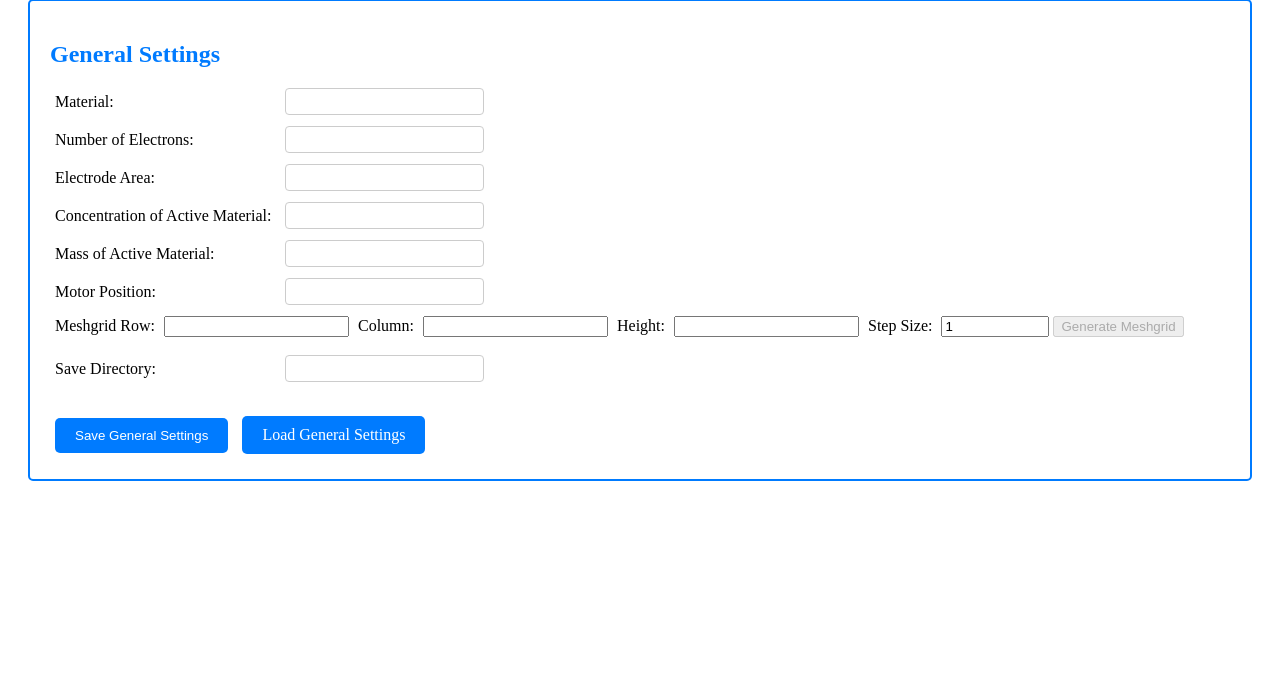
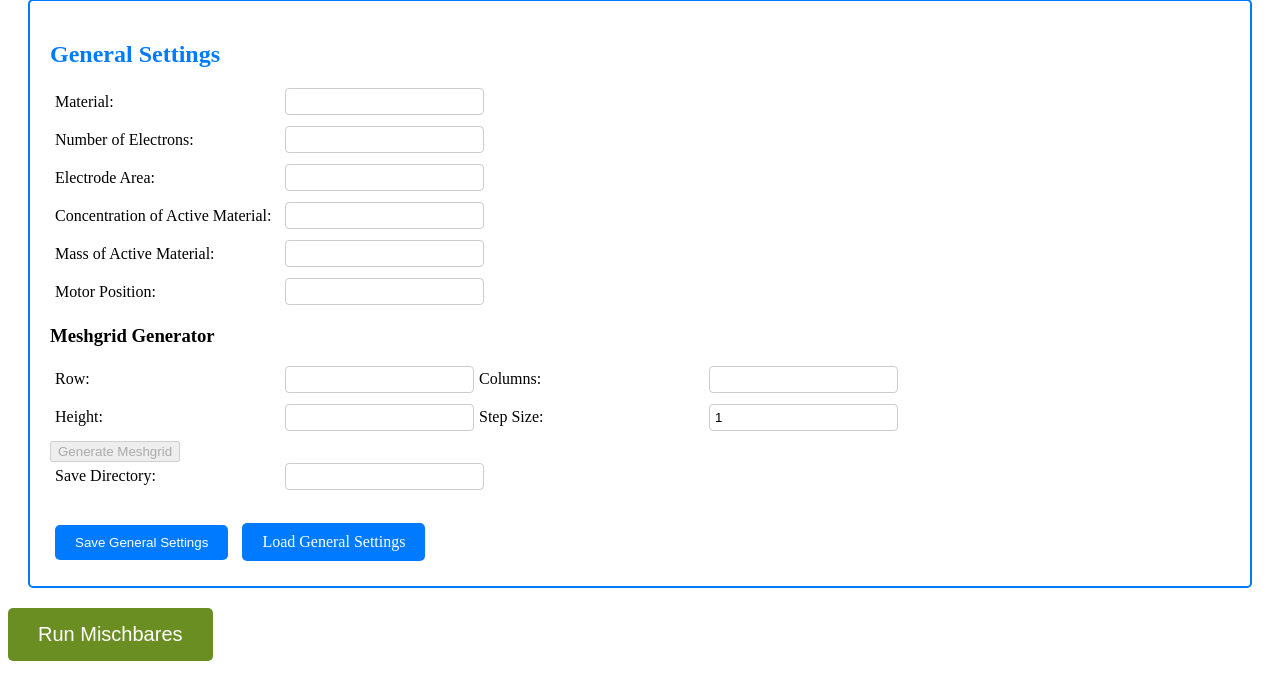
Before and after one commit to fuzhanrahmanian/MISCHBARES, a Flask app: page /load-general-settings in a window 1280 px wide. Shown: the part 21-721 px from the top of the page. Run offline with Flask 3, Linux system fonts and the light colour scheme; parts of the project's set-up code (start-up, migrations or seed data) failed here and were passed over.

Commit message:
Update main.html

```diff
--- a/templates/main.html
+++ b/templates/main.html
@@ -3,8 +3,12 @@
 <head>
     <title>Mischbares</title>
     <link rel="stylesheet" type="text/css" href="{{ url_for('static', filename='style.css') }}">
+<link rel="preconnect" href="https://fonts.googleapis.com">
+<link rel="preconnect" href="https://fonts.gstatic.com" crossorigin>
+<link href="https://fonts.googleapis.com/css2?family=Roboto:wght@500&display=swap" rel="stylesheet">
 </head>
 <body>
+    <div class="settings-container">
         <div id="general_settings", class="general-settings">
             <h2>General Settings</h2>
             <form method="post" action="/main">
@@ -33,17 +37,22 @@
                     <label for="motor_pos">Motor Position:</label>
                     <input type="text" id="motor_pos" name="motor_pos" value="{{ general_settings.get('motor_pos', '') }}"><br>
                 </div>
-            <label for="row">Meshgrid Row:</label>
+                <div class="meshgrid-generator">
+                    <h3>Meshgrid Generator</h3>
+                    <div class="form-row">
+                        <label for="row">Row:</label>
                         <input type="number" id="row" name="row">
-                <label for="column">Column:</label>
+                        <label for="column">Columns:</label>
                         <input type="number" id="column" name="column">
+                    </div>
+                    <div class="form-row">
                         <label for="height">Height:</label>
                         <input type="number" step="any" id="height" name="height">
                         <label for="stepsize">Step Size:</label>
-                <input type="number" step="any" id="stepsize" name="stepsize" value="1" style="width: 100px; display: inline-block;">
-                <input type="button" id="generate_meshgrid" value="Generate Meshgrid" style="display: inline-block;" disabled><br>
-            <! -- Add a bit of space -->
-            <br>
+                        <input type="number" step="any" id="stepsize" name="stepsize" value="1">
+                    </div>
+                    <button type="button" id="generate_meshgrid" disabled>Generate Meshgrid</button>
+                </div>
                 <div class="form-row">
                     <label for="save_dir">Save Directory:</label>
                     <input type="text" id="save_dir" name="save_dir" value="{{ general_settings.get('save_dir', '') }}"><br>
@@ -55,7 +64,6 @@
                 <a href="{{ url_for('load_general_settings') }}" class="button">Load General Settings</a>
 
         </div>
-
         <!-- Experiment Settings Section -->
         <div id="experiment_settings" class="experiment-settings">
             <h2>Experiment Settings</h2>
@@ -75,12 +83,7 @@
             <!-- <button id="loadBatchSettings" class="button batch-load-button">Load Batch Settings</button> -->
             <div id="batch-container"></div>
         </div>
-
-    <div id="processStatus" style="display: none;">
-        <p>Running Mischbares...</p>
-        <div class="loader"></div>
     </div>
-
-    <button id="runMischbares" class="run-button" style="display: none;">Run Mischbares</button>
+    <button id="runMischbares" class="run-button">Run Mischbares</button>
 
     <script src="{{ url_for('static', filename='script.js') }}"></script>
```
Lines whose indentation alone changed are shown as unchanged.
